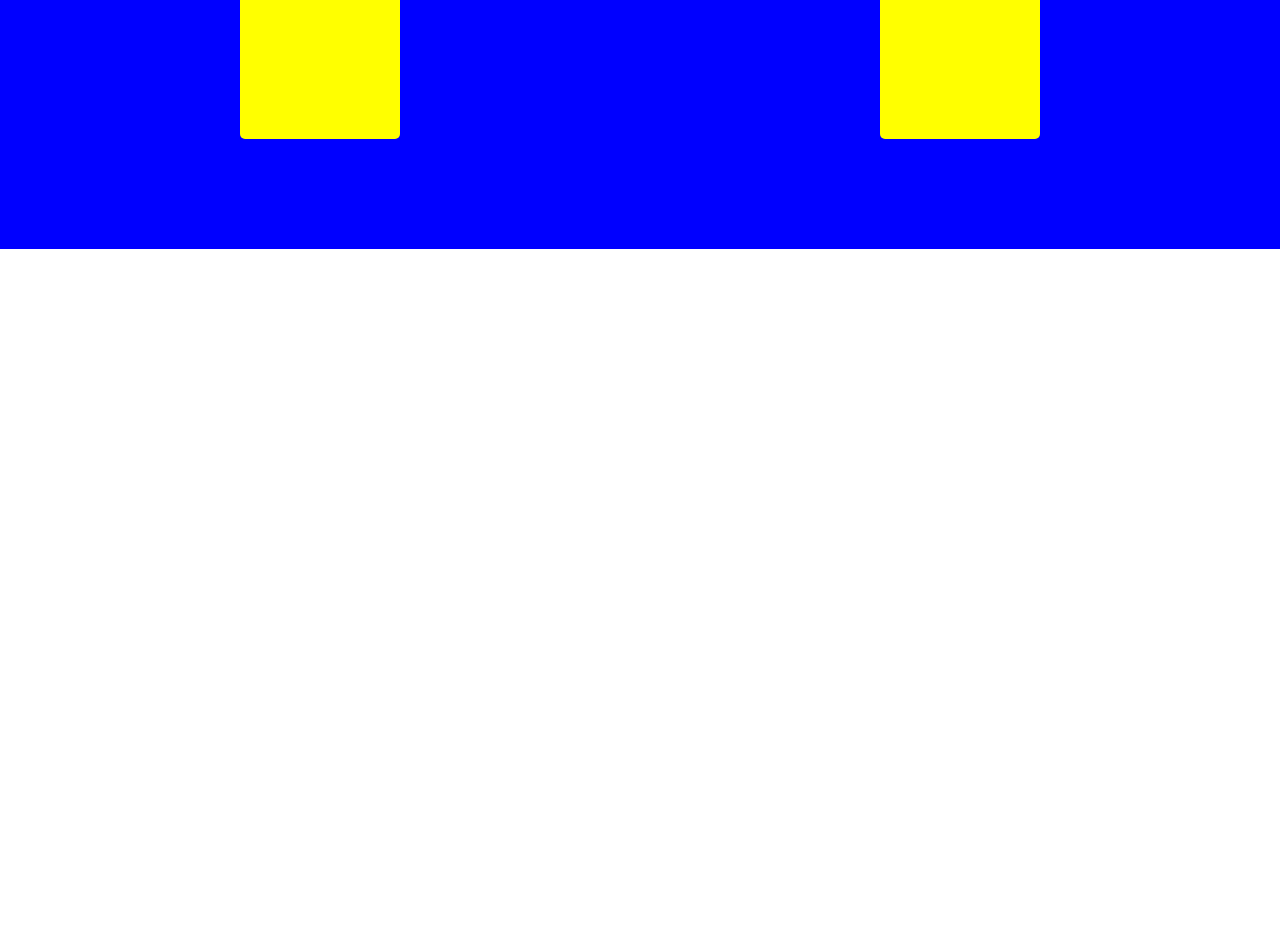
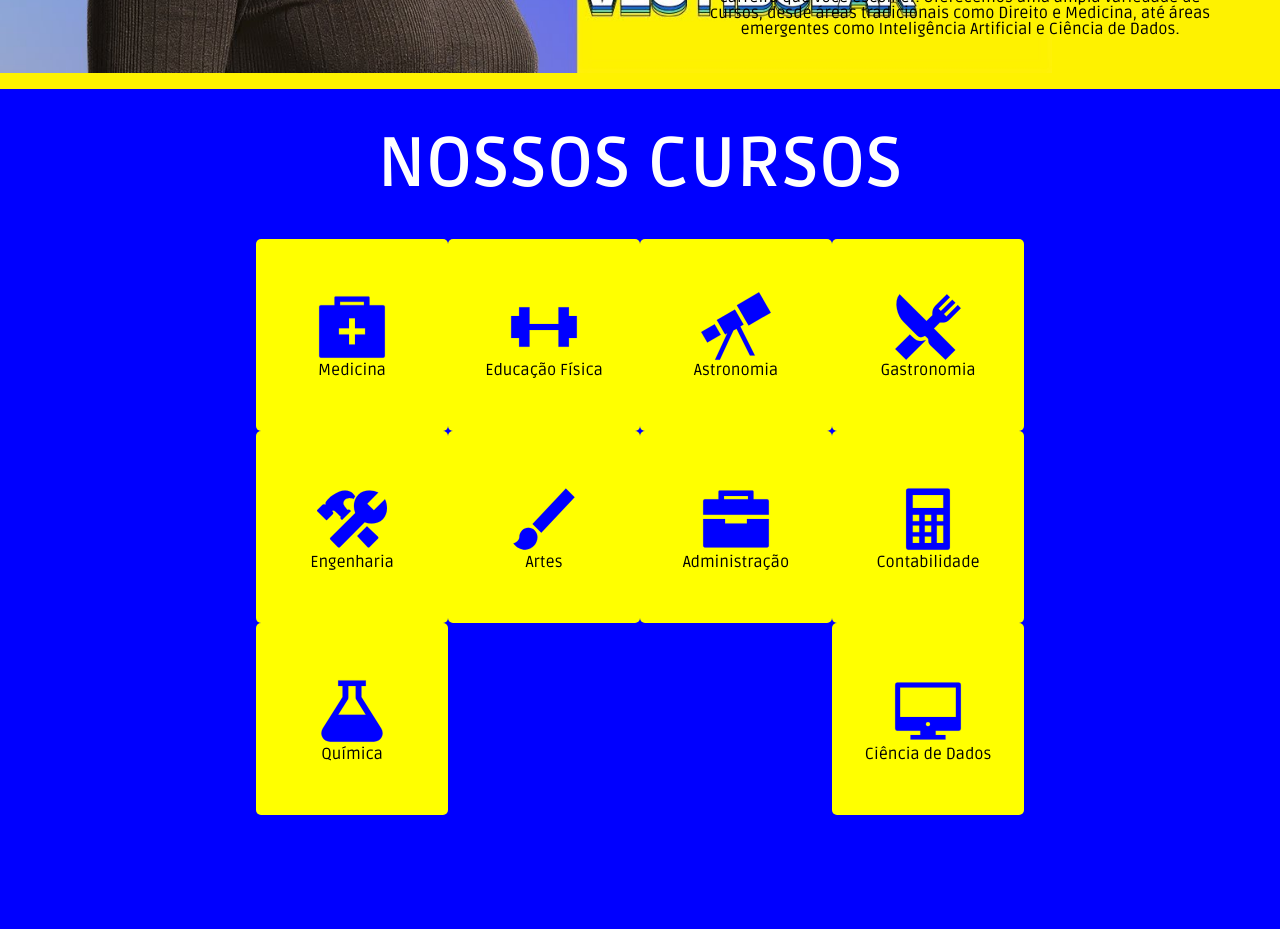
Before and after one commit to RaphaelBragaa/Site-Institucional, a plain HTML site: page index.html in a window 1280 px wide. Shown: the part 576-1505 px from the top of the page. Before the commit the page ends 825 px from the top, so only its background shows below. Drawn offline with nearby package versions, Linux system fonts and the light colour scheme.

Commit message:
feat: nossos cursos

```diff
--- a/index.html
+++ b/index.html
@@ -28,13 +28,46 @@
              <h1 class="title">NOSSOS CURSOS</h1>
              <div class="container-course">
                 <div class="box-course">
-                                <ion-icon name="medical-outline"></ion-icon>
-                            </div>
-                            <div class="box-course">
-                                <ion-icon name="desktop-outline"></ion-icon>
-                            </div>
+                    <ion-icon class="icon" name="medkit-sharp"></ion-icon>
+                    <h2>Medicina</h2>
+                 </div>
+                 <div class="box-course">
+                    <ion-icon class="icon" <ion-icon name="barbell-sharp"></ion-icon></ion-icon>
+                    <h2>Educação Física</h2>
+                 </div>
+                 <div class="box-course">
+                    <ion-icon class="icon" ion-icon name="telescope-sharp"></ion-icon></ion-icon></ion-icon>
+                    <h2>Astronomia</h2>
+                 </div>
+                 <div class="box-course">
+                    <ion-icon class="icon" ion-icon name="restaurant-sharp"></ion-icon></ion-icon></ion-icon>
+                    <h2>Gastronomia</h2>
+                 </div>
+                 <div class="box-course">
+                    <ion-icon class="icon" ion-icon name="construct-sharp"></ion-icon></ion-icon></ion-icon>
+                    <h2>Engenharia</h2>
+                 </div>
+                 <div class="box-course">
+                    <ion-icon class="icon" name="brush-sharp"></ion-icon>
+                    <h2>Artes</h2>
+                 </div>
+                 <div class="box-course">
+                    <ion-icon class="icon" name="briefcase-sharp"></ion-icon>
+                    <h2>Administração</h2>
+                 </div>
+                 <div class="box-course">
+                    <ion-icon class="icon" name="calculator-sharp"></ion-icon>
+                    <h2>Contabilidade</h2>
+                 </div>
+                 <div class="box-course">
+                    <ion-icon class="icon" name="flask-sharp"></ion-icon>
+                    <h2>Química</h2>
+                 </div>
+                 <div class="box-course">
+                    <ion-icon class="icon" name="desktop-sharp"></ion-icon>
+                    <h2>Ciência de Dados</h2>
+                 </div>
              </div>
-
         </div>
         <script type="module" src="https://unpkg.com/ionicons@7.1.0/dist/ionicons/ionicons.esm.js"></script>
 <script nomodule src="https://unpkg.com/ionicons@7.1.0/dist/ionicons/ionicons.js"></script>
--- a/styles/style.css
+++ b/styles/style.css
@@ -20,8 +20,8 @@ header{
 .container{
     display: flex;
     width: 100%;
-    height: 28rem;
-    background: yellow;
+    height: 38rem;
+    background: #FEF200;
 }
 .box-text{
     display: flex;
@@ -30,15 +30,16 @@ header{
     width:50% ;
     align-items: center;
     .title{
-        font-size: 60px;
-        width: 50%;
+        font-size: 80px;
+        width: 40%;
         font-weight: 900;
         color: blue;
         margin-bottom: 48px;
+        margin-left: 200px;
         align-items: left;
     }
     .sub-title{
-        font-size: 23px;
+        font-size: 33px;
         font-weight: 900;
         width: 100%;
         text-align: center;
@@ -53,28 +54,45 @@ header{
     width:50%;
 }
 img{
-    width: 100%;
-    height: 25rem;
+
+    height: 37rem;
 }
 .container-course{
     display: flex;
-    justify-content: space-around;
+    margin: auto;
+    width: 60%;
+    height: 30rem;
+    justify-content: space-between;
+    flex-wrap: wrap;
 }
 
 .box-content{
     width: 100%;
-    height: 20rem;
+    height: 50rem;
     background-color: blue;
+    padding-top: 40px;
     .title{
         text-align: center;
         color: #FFFFFF;
-        font-size: 50px;
+        font-size: 70px;
         font-weight: 600;
+        margin-bottom: 40px;
     }
     .box-course{
-        width: 10rem;
-        height: 10rem;
+        display: flex;
+        flex-direction: column;
+        justify-content: center;
+        align-items: center;
+        width: 12rem;
+        height: 12rem;
         border-radius: 5px;
         background-color: yellow;
+
+
+
+    }
+    .icon{
+        font-size: 70px;
+        color:blue;
     }
 }
```
Also changed, not shown: images/icons8-enfermeira-96.png (added), images/png-transparent-medicine-physician-otorhinolaryngology-surgery-surgeon-others-service-medical-arm.png (added).
